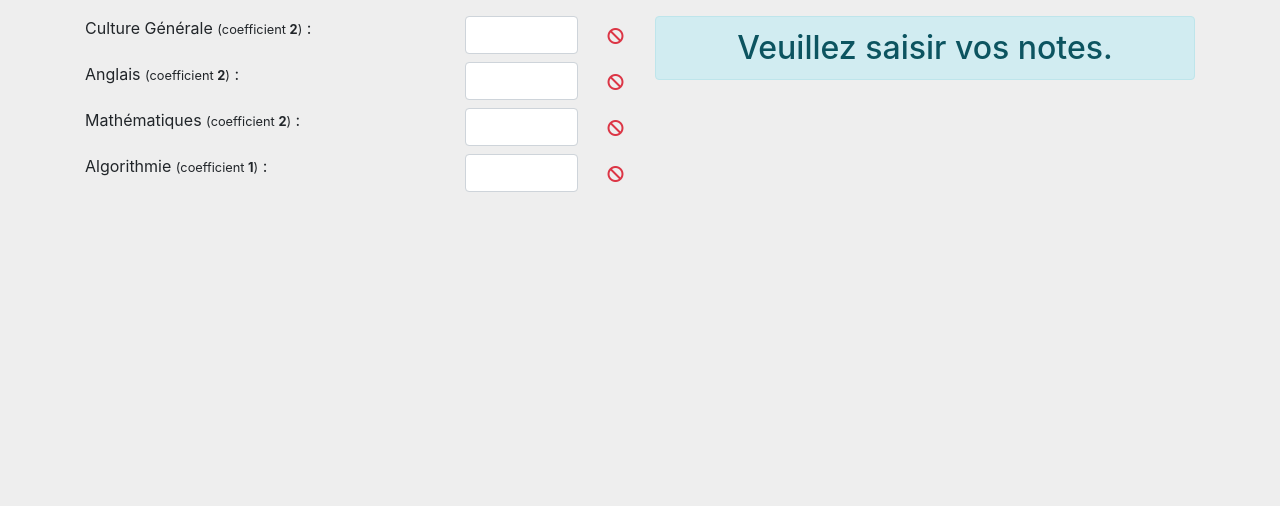
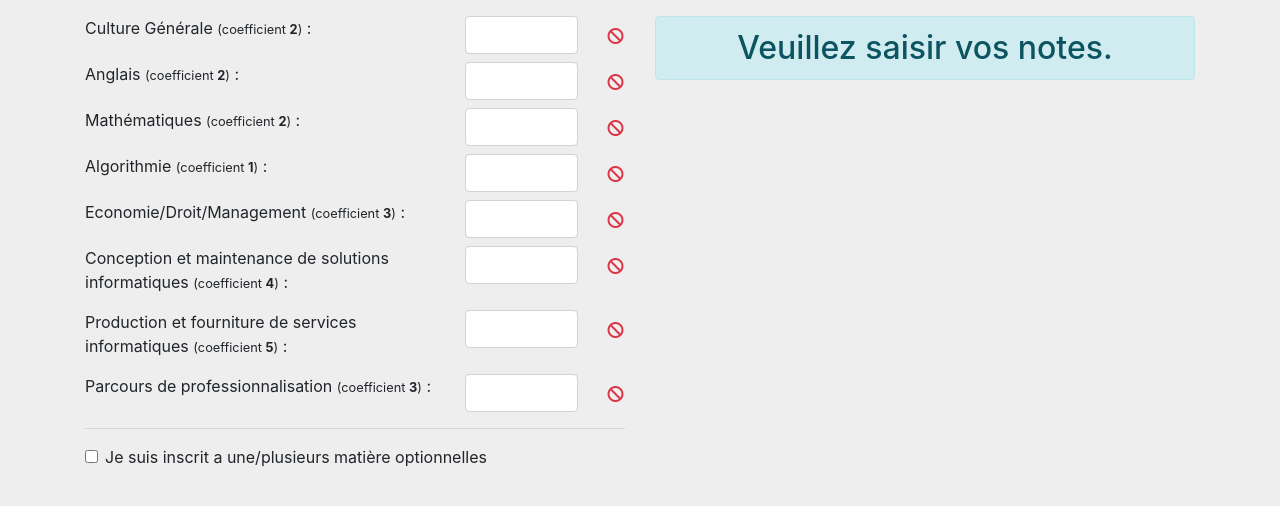
Before and after one commit to lGabranth/plateforme-bts-sio, a PHP site: page /1-modules/calcul_obtention in a window 1280 px wide. Shown: the part 148-654 px from the top of the page. Run offline with PHP 8.4, Linux system fonts and the light colour scheme; some libraries are stand-ins or nearby versions.

Commit message:
JS fini côté simulation, plus qu'à faire le calcul php

```diff
--- a/1-modules/calcul_obtention/app.vue.js
+++ b/1-modules/calcul_obtention/app.vue.js
@@ -86,5 +86,11 @@ var app = new Vue({
 				if (this.langue_vivante > 20) this.langue_vivante = 20;
 			}
 		},
+		matieres_option(){
+			if(this.matieres_option == 0) {
+				this.math_appro = "";
+				this.langue_vivante = "";
+			}
+		},
 	},
 })
--- a/1-modules/calcul_obtention/index.php
+++ b/1-modules/calcul_obtention/index.php
@@ -91,11 +91,111 @@
 								</div>
 		  			</div>
 
+		  			<div class="row mb-2">
+								<div class="col-md-8">
+									<label for="noteEDM">Economie/Droit/Management <small>(coefficient <strong>3</strong>)</small> : </label>
+								</div>
+								<div class="col-md-3">
+									<input id="noteEDM" name="noteEDM" type="number" min="0" max="20" class="form-control" v-model="edm">
+								</div>
+								<div class="col-md-1 mt-2">
+									<span v-if="edm == ''"  class="text-danger"><i class="fas fa-ban"></i></span>
+									<span v-else-if="edm < 10" class="text-danger"><i class="far fa-frown"></i></span>
+									<span v-else-if="edm > 10" class="text-success"><i class="far fa-smile"></i></span>
+									<span v-else class="text-warning"><i class="far fa-meh"></i></span>
+								</div>
+		  			</div>
+
+		  			<div class="row mb-2">
+								<div class="col-md-8">
+									<label for="noteE4">Conception et maintenance de solutions informatiques <small>(coefficient <strong>4</strong>)</small> : </label>
+								</div>
+								<div class="col-md-3">
+									<input id="noteE4" name="noteE4" type="number" min="0" max="20" class="form-control" v-model="e4">
+								</div>
+								<div class="col-md-1 mt-2">
+									<span v-if="e4 == ''"  class="text-danger"><i class="fas fa-ban"></i></span>
+									<span v-else-if="e4 < 10" class="text-danger"><i class="far fa-frown"></i></span>
+									<span v-else-if="e4 > 10" class="text-success"><i class="far fa-smile"></i></span>
+									<span v-else class="text-warning"><i class="far fa-meh"></i></span>
+								</div>
+		  			</div>
+
+		  			<div class="row mb-2">
+								<div class="col-md-8">
+									<label for="noteE5">Production et fourniture de services informatiques <small>(coefficient <strong>5</strong>)</small> : </label>
+								</div>
+								<div class="col-md-3">
+									<input id="noteE5" name="noteE5" type="number" min="0" max="20" class="form-control" v-model="e5">
+								</div>
+								<div class="col-md-1 mt-2">
+									<span v-if="e5 == ''"  class="text-danger"><i class="fas fa-ban"></i></span>
+									<span v-else-if="e5 < 10" class="text-danger"><i class="far fa-frown"></i></span>
+									<span v-else-if="e5 > 10" class="text-success"><i class="far fa-smile"></i></span>
+									<span v-else class="text-warning"><i class="far fa-meh"></i></span>
+								</div>
+		  			</div>
+
+		  			<div class="row mb-2">
+								<div class="col-md-8">
+									<label for="noteE6">Parcours de professionnalisation <small>(coefficient <strong>3</strong>)</small> : </label>
+								</div>
+								<div class="col-md-3">
+									<input id="noteE6" name="noteE6" type="number" min="0" max="20" class="form-control" v-model="e6">
+								</div>
+								<div class="col-md-1 mt-2">
+									<span v-if="e6 == ''"  class="text-danger"><i class="fas fa-ban"></i></span>
+									<span v-else-if="e6 < 10" class="text-danger"><i class="far fa-frown"></i></span>
+									<span v-else-if="e6 > 10" class="text-success"><i class="far fa-smile"></i></span>
+									<span v-else class="text-warning"><i class="far fa-meh"></i></span>
+								</div>
+		  			</div>
+
+		  			<hr>
+		  			<div class="form-check">
+		  				<input type="checkbox" class="form-check-input" id="cbx-matieres-secondaires" true-value="1" false-value="0" v-model="matieres_option">
+		  				<label for="cbx-matieres-secondaires" class="form-check-value">Je suis inscrit a une/plusieurs matière optionnelles</label>
+		  			</div>
+						<br>
+		  			<div v-if="matieres_option == 1">
+		  				<div class="row mb-2">
+								<div class="col-md-8">
+									<label for="noteMathsAppro">Mathématiques approfondies <small>(coefficient <strong>1</strong>)</small> : </label>
+								</div>
+								<div class="col-md-3">
+									<input id="noteMathsAppro" name="noteMathsAppro" type="number" min="0" max="20" class="form-control" v-model="math_appro">
+								</div>
+								<div class="col-md-1 mt-2">
+									<span v-if="math_appro == ''"  class="text-danger"><i class="fas fa-ban"></i></span>
+									<span v-else-if="math_appro < 10" class="text-danger"><i class="far fa-frown"></i></span>
+									<span v-else-if="math_appro > 10" class="text-success"><i class="far fa-smile"></i></span>
+									<span v-else class="text-warning"><i class="far fa-meh"></i></span>
+								</div>
+		  				</div>
+
+		  				<div class="row mb-2">
+								<div class="col-md-8">
+									<label for="noteLangueVivante">Langue secondaire <small>(coefficient <strong>1</strong>)</small> : </label>
+								</div>
+								<div class="col-md-3">
+									<input id="noteLangueVivante" name="noteLangueVivante" type="number" min="0" max="20" class="form-control" v-model="langue_vivante">
+								</div>
+								<div class="col-md-1 mt-2">
+									<span v-if="langue_vivante == ''"  class="text-danger"><i class="fas fa-ban"></i></span>
+									<span v-else-if="langue_vivante < 10" class="text-danger"><i class="far fa-frown"></i></span>
+									<span v-else-if="langue_vivante > 10" class="text-success"><i class="far fa-smile"></i></span>
+									<span v-else class="text-warning"><i class="far fa-meh"></i></span>
+								</div>
+		  				</div>
+		  			</div>
+
 					</div>
 
 					<div class="col-md-6 <?php (!isset($_POST["submit"]) || empty($_POST["submit"])) ? 'alert alert-info' : 'bloc' ?>">
 						<?php if (!isset($_POST["submit"]) || empty($_POST["submit"])) { ?>
 							<h2 class="alert alert-info text-center">Veuillez saisir vos notes.</h2>
+						<?php } else { ?>
+
 						<?php } ?>
 					</div>
 				</div>
```
